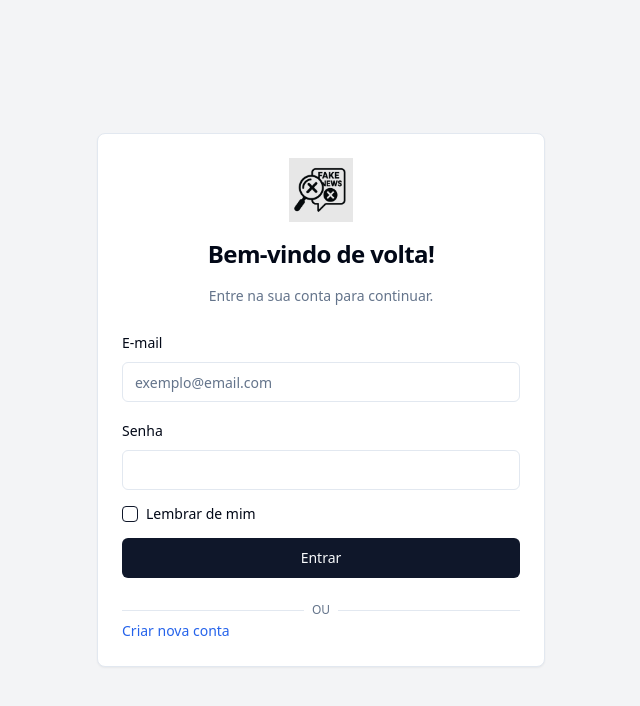
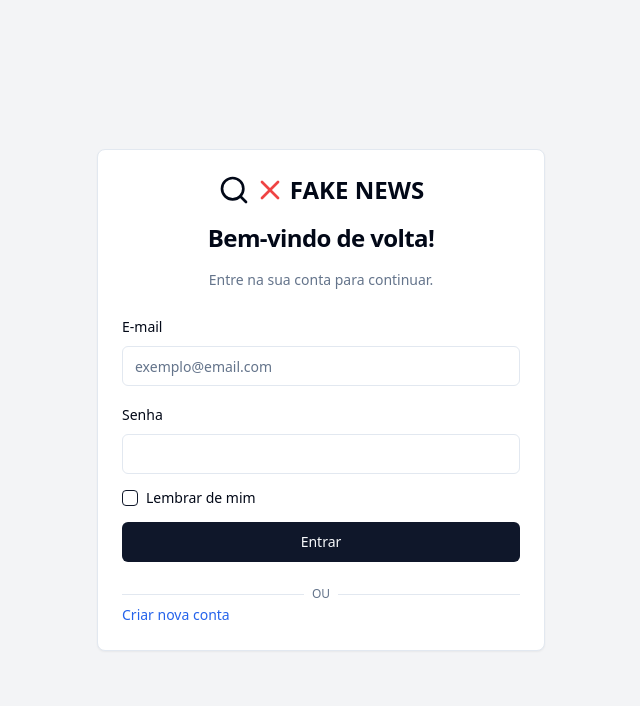
Before and after one commit to Verifica-AI/frontend, a React (Vite) app: page /login in a window 1280 px wide. Shown: the top 706 px of the page, without its empty margins (319-959 px from the left). Built offline with nearby package versions, Linux system fonts and the light colour scheme.

Commit message:
Reverted all changes back to version 60d52ef92d17702c2a96611b4f790239ce5bf562

```diff
--- a/src/pages/Login.tsx
+++ b/src/pages/Login.tsx
@@ -4,14 +4,17 @@ import { Input } from "@/components/ui/input";
 import { Label } from "@/components/ui/label";
 import { Button } from "@/components/ui/button";
 import { Checkbox } from "@/components/ui/checkbox";
+import { Search, X } from "lucide-react";
 
 const Login = () => {
   return (
     <div className="flex min-h-screen items-center justify-center bg-gray-100 dark:bg-gray-900 p-4">
       <Card className="w-full max-w-md">
         <CardHeader className="space-y-4 text-center">
-          <div className="flex items-center justify-center">
-            <img src="/logo.png" alt="Fake News Logo" className="h-16 w-auto" />
+          <div className="flex items-center justify-center space-x-1">
+            <Search className="h-8 w-8" />
+            <X className="h-8 w-8 text-red-500" />
+            <span className="text-2xl font-bold">FAKE NEWS</span>
           </div>
           <CardTitle className="text-2xl font-bold">Bem-vindo de volta!</CardTitle>
           <CardDescription>
--- a/src/pages/Register.tsx
+++ b/src/pages/Register.tsx
@@ -3,14 +3,17 @@ import { Card, CardContent, CardDescription, CardHeader, CardTitle } from "@/com
 import { Input } from "@/components/ui/input";
 import { Label } from "@/components/ui/label";
 import { Button } from "@/components/ui/button";
+import { Search, X } from "lucide-react";
 
 const Register = () => {
   return (
     <div className="flex min-h-screen items-center justify-center bg-gray-100 dark:bg-gray-900 p-4">
       <Card className="w-full max-w-md">
         <CardHeader className="space-y-4 text-center">
-          <div className="flex items-center justify-center">
-            <img src="/logo.png" alt="Fake News Logo" className="h-16 w-auto" />
+          <div className="flex items-center justify-center space-x-1">
+            <Search className="h-8 w-8" />
+            <X className="h-8 w-8 text-red-500" />
+            <span className="text-2xl font-bold">FAKE NEWS</span>
           </div>
           <CardTitle className="text-2xl font-bold">Criar Nova Conta</CardTitle>
           <CardDescription>
```
Also changed, not shown: public/logo.png (deleted).
